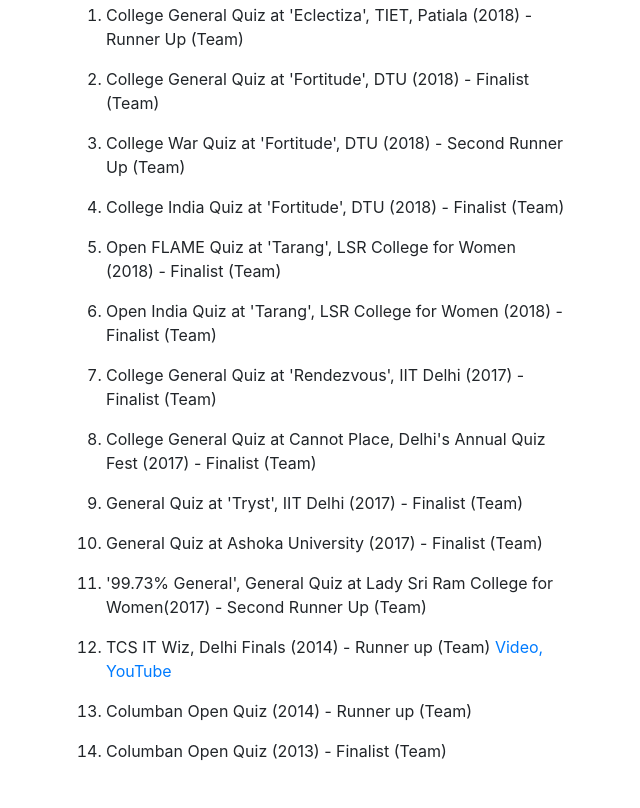
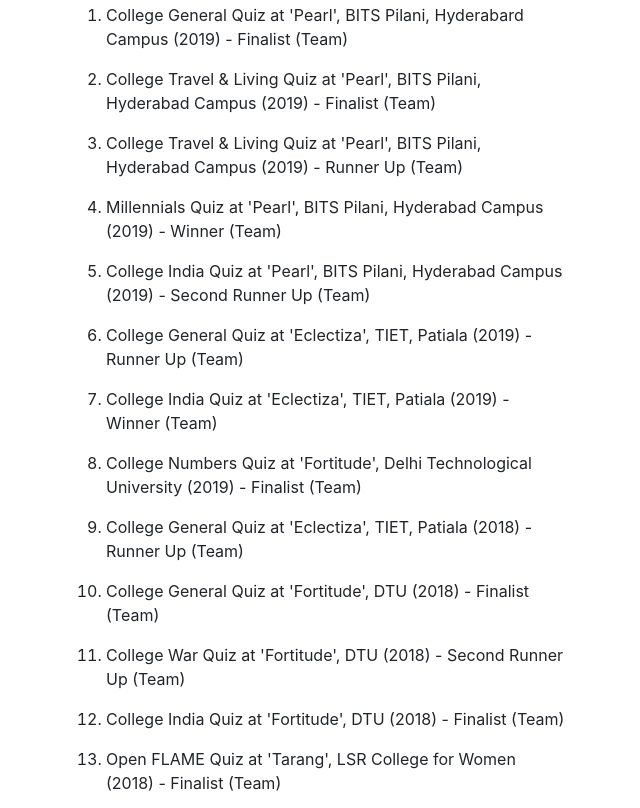
Before and after one commit to bharatkashyap/quizzes, a plain HTML site: page index.html in a window 1280 px wide. Shown: the part 9009-9817 px from the top of the page, without its empty margins (504-1144 px from the left). Drawn offline with nearby package versions, Linux system fonts and the light colour scheme.

Commit message:
Add listings

```diff
--- a/index.html
+++ b/index.html
@@ -79,6 +79,14 @@
 <p><em>All links open in the same tab</em>  </p>
 
 <ol>
+      <li><p>College General Quiz at 'Pearl', BITS Pilani, Hyderabard Campus (2019) - Finalist (Team)</p></li>
+      <li><p>College Travel & Living Quiz at 'Pearl', BITS Pilani, Hyderabad Campus (2019) - Finalist (Team)</p></li>
+      <li><p>College Travel & Living Quiz at 'Pearl', BITS Pilani, Hyderabad Campus (2019) - Runner Up (Team)</p></li>
+      <li><p>Millennials Quiz at 'Pearl', BITS Pilani, Hyderabad Campus (2019) - Winner (Team)</p></li>
+      <li><p>College India Quiz at 'Pearl', BITS Pilani, Hyderabad Campus (2019) - Second Runner Up (Team)</p></li>
+      <li><p>College General Quiz at 'Eclectiza', TIET, Patiala (2019) - Runner Up (Team)</p></li>
+      <li><p>College India Quiz at 'Eclectiza', TIET, Patiala (2019) - Winner (Team)</p></li>
+      <li><p>College Numbers Quiz at 'Fortitude', Delhi Technological University (2019) - Finalist (Team)</p></li>
       <li><p>College General Quiz at 'Eclectiza', TIET, Patiala (2018) - Runner Up (Team)</p></li>
       <li><p>College General Quiz at 'Fortitude', DTU (2018) - Finalist (Team)</p></li>
       <li><p>College War Quiz at 'Fortitude', DTU (2018) - Second Runner Up (Team)</p></li>
@@ -91,8 +99,8 @@
    <li><p>General Quiz at Ashoka University (2017) - Finalist (Team)</p></li>
   <li><p>'99.73% General', General Quiz at Lady Sri Ram College for Women(2017) - Second Runner Up (Team)</p></li>
 <li><p>TCS IT Wiz, Delhi Finals (2014) - Runner up (Team) <a href="https://www.youtube.com/watch?v=tvIceMO9KKY">Video, YouTube</a>  </p></li>
-<li><p>Columban Open Quiz (2014) - Runner up (Team)  </p></li>
-<li><p>Columban Open Quiz (2013) - Finalist (Team)  </p></li>
+<li><p>Columban Open School Quiz (2014) - Runner up (Team)  </p></li>
+<li><p>Columban Open School Quiz (2013) - Finalist (Team)  </p></li>
 </ol>
       </section>
       <footer>
```
